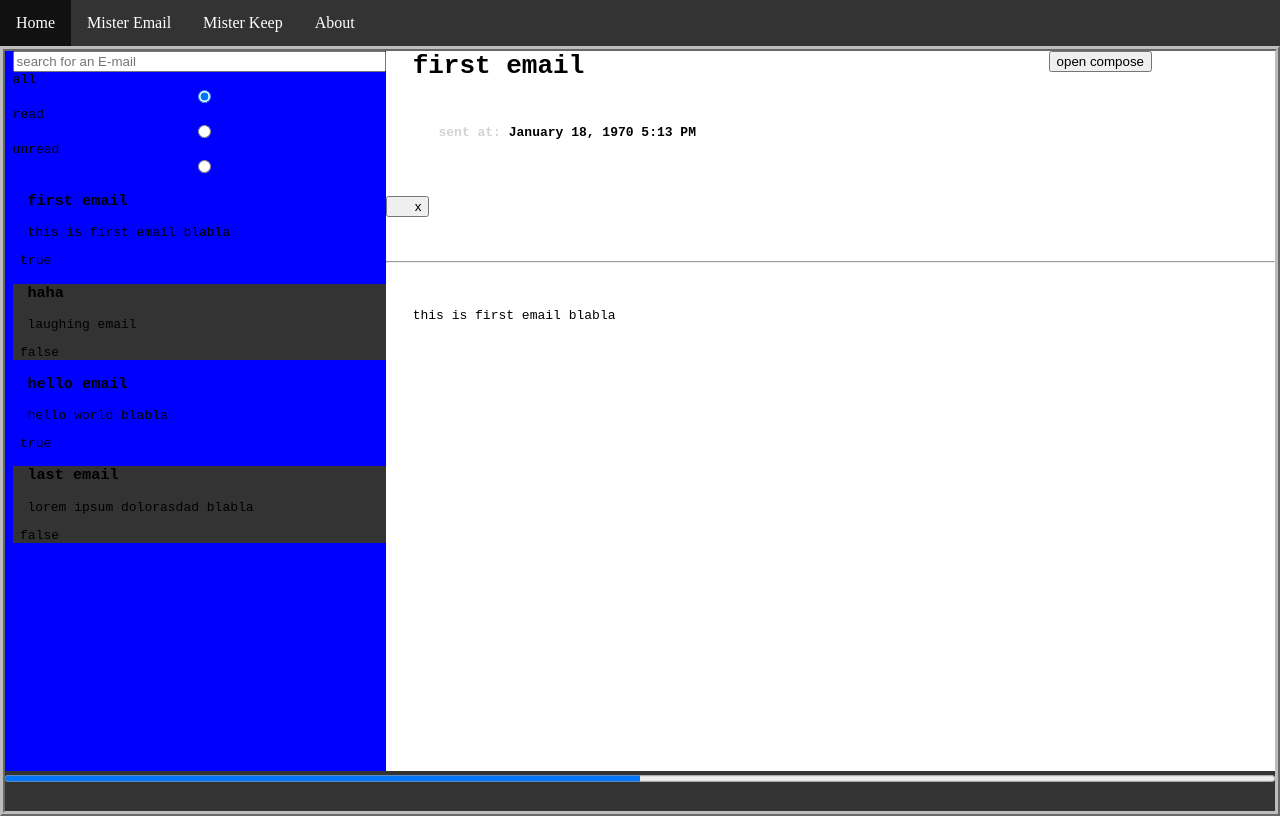
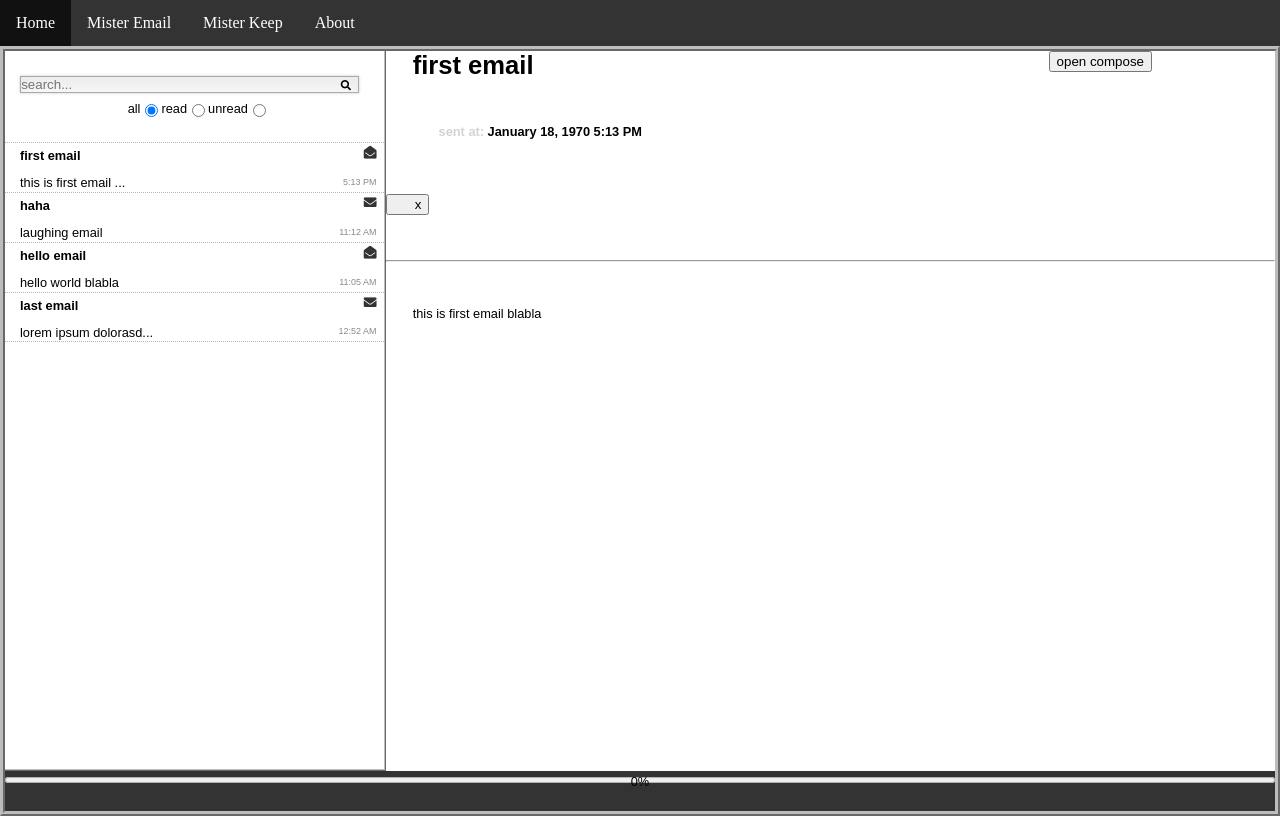
Before and after one commit to galJacob/appsus, a plain HTML site: page index.html in a window 1280 px wide. Both pictures are taken after a click on the link "Mister Email". Drawn offline with nearby package versions, Linux system fonts and the light colour scheme.

Commit message:
commited

```diff
--- a/cmps/mister-Email/email-filter.js
+++ b/cmps/mister-Email/email-filter.js
@@ -3,10 +3,16 @@ export default {
     // props: ['readEmails', 'emails'],
     template: `
         <section class="email-filter" @keyup.enter="setBusService">
-        <input placeholder="search for an E-mail" v-model="filter.txt" />
-         all <input type="radio" value="all" v-model="filter.emailStatus"/>
-        read <input type="radio" value="read" v-model="filter.emailStatus"/>
-        unread <input type="radio" value="unread" v-model="filter.emailStatus"/>
+            <div class="search-input-container">
+                <input type="text" placeholder="search..." v-model="filter.txt" />
+                <i class="fas fa-search "></i>
+            </div>
+
+            <div class="radio-buttons-container">
+                all <input type="radio" value="all" v-model="filter.emailStatus"/>
+               read <input type="radio" value="read" v-model="filter.emailStatus"/>
+               unread <input type="radio" value="unread" v-model="filter.emailStatus"/>
+            </div>
         </section>`,
     data() {
         return {
--- a/cmps/mister-Email/email-list.js
+++ b/cmps/mister-Email/email-list.js
@@ -9,9 +9,9 @@ export default {
     template: `
     <section class="email-list">
     <email-filter></email-filter>
-      <div v-for="email in filteredEmails">
+      <template v-for="email in filteredEmails">
       <email-preview @click.native="onEmailSelected(email.id)" :email="email" :key="email.id" ></email-preview>
-      </div>
+      </template>
         </section>`,
     data() {
         return {
--- a/cmps/mister-Email/email-preview.js
+++ b/cmps/mister-Email/email-preview.js
@@ -4,9 +4,11 @@ export default {
     props: ['email'],
     template: `
         <section :class="{gray:!email.isRead}" class="email-preview" v-if="email">
-       <h3> {{email.subject}}</h3>
-      <p> {{email.body}}</p>
-      {{isRead}}
+            <i v-if="email.isRead" class="fas fa-envelope-open"></i>
+            <i v-if="!email.isRead" class="fas fa-envelope"></i>
+           <span> {{convertTimeStampToDate}} </span>
+       <strong> {{email.subject}}</strong>
+      <p> {{shorthandBodyPreview}}</p>
         </section>`,
     data() {
         return {
@@ -15,9 +17,14 @@ export default {
     created() {
     },
     computed: {
-        isRead() {
-            return this.email.isRead;
-        }
+        convertTimeStampToDate() {
+            return moment(this.email.sentAt).format('LT');
+        },
+        shorthandBodyPreview() {
+            if (this.email.body.length > 20)
+                return `${this.email.body.substr(0, 20)}...`;
+            return this.email.body;
+        },
     },
     methods: {
 
--- a/cmps/mister-Email/email-status.js
+++ b/cmps/mister-Email/email-status.js
@@ -4,18 +4,29 @@ export default {
     props: ['readEmails', 'emails'],
     template: `
         <section class="email-status">
-        <progress :value="readEmails" :max="emails.length">
+        <progress :value="setProgValue" :max="100">
+
         </progress>
         </section>`,
     data() {
         return {
+            progValue :parseInt((this.readEmails/this.emails.length)*100),
         }
     },
     created() {
+        console.log('c');
+        console.log(this.progValue);
+
     },
     computed: {
+        setProgValue(){
+        }
     },
     watch: {
+        progValue(){
+            console.log('c');
+
+        }
     },
     methods: {
     },
--- a/css/main.css
+++ b/css/main.css
@@ -22,7 +22,8 @@ body{
 }
 
 .mister-email{
-    font-family: monospace;
+    font-family: sans-serif;
+    font-size: 0.8em;
 
     border: 5px ridge #bcbcbc;
     display: flex;
@@ -30,7 +31,7 @@ body{
 }
 
 .email-filter{
-    /* width: 30vw; */
+    margin:25px 0;
 }
 .modal-btn{
     position: absolute;
@@ -65,26 +66,88 @@ progress{
 }
 .email-list{
     width: 30%;
-    background-color: blue;
+    /* background-color: blue; */
     height: 90vh;
+    overflow-y:auto;
+    border-right: 2px ridge #bcbcbc;
+    border-bottom: 2px ridge #bcbcbc;
 }
 .email-details{
     width: 70%;
     height: 90vh;
 }
 .gray{
-    background-color: #333;
+    /* background-color: #333; */
+}
+.fa-envelope-open,.fa-envelope{
+    position:absolute;
+    right: 2%;
+    top: 10%;
+    color: #333333;
+    z-index: -1;
 }
 .email-preview{
+    padding-top: 5px;
+    position: relative;
 cursor: pointer;
+height: 50px;
+display: flex;
+flex-direction: column;
+justify-content: space-between;
+border-top: 1px dotted #80808091;
+    /* border-bottom: 1px dotted #80808091; */
 }
-.email-list *:not(input){
+.email-preview:last-child{
+    border-bottom: 1px dotted #80808091;
+}
+progress {
+    text-align: center;
+  }
+  progress:after {
+    content: attr(value)'%';
+  }
+
+
+.email-preview span{
+    position: absolute;
+    right: 2%;
+    bottom: 10%;
+    font-size: 0.7em;
+    color: #888;
+    z-index: -1;
+}
+
+.search-input-container{
+    position: relative;
+    margin: 2%;
+}
+.fa-search{
+    position: absolute;
+    top: 25%;
+    right: 7%;
+    font-size: 0.8em;
+    cursor: pointer;
+}
+.email-filter input[type=text]{
+    width: 95%;
+    background: #fcfcfc;
+    border: 1px solid #aaa;
+    padding: 0;
+    margin: 0;
+    box-shadow: 0 0 3px #ccc, 0 10px 15px #ebebeb inset;
+}
+.email-filter input[type=radio]{
+
+  }
+
+.radio-buttons-container{
+    display: flex;
+    justify-content: center;
+}
+.email-list *:not(.email-filter){
     padding-left: 2%;
 }
-.email-list input{
-    width: 100%;
-    /* margin: 0 10%; */
-}
+
 
 
 .email-details *{
--- a/index.html
+++ b/index.html
@@ -6,6 +6,8 @@
     <meta name="viewport" content="width=device-width, initial-scale=1.0">
     <meta http-equiv="X-UA-Compatible" content="ie=edge">
     <title>appsus</title>
+
+    <link rel="stylesheet" href="https://use.fontawesome.com/releases/v5.1.0/css/all.css" integrity="sha384-lKuwvrZot6UHsBSfcMvOkWwlCMgc0TaWr+30HWe3a4ltaBwTZhyTEggF5tJv8tbt" crossorigin="anonymous">
     <link rel="stylesheet" href="css/main.css">
 </head>
 
--- a/pages/email-app.js
+++ b/pages/email-app.js
@@ -8,9 +8,9 @@ import emailCompose from '../cmps/mister-Email/email-compose.js';
 export default {
     template: `
     <section  class="mister-email">
+        <email-compose @emailSent="onAddNewEmail" @closeCompose="composeShown=!composeShown"  v-if="composeShown"></email-compose>
     <button @click="composeShown=!composeShown" class="modal-btn">open compose</button>
     <!-- <keep-alive> -->
-    <email-compose @emailSent="onAddNewEmail" @closeCompose="composeShown=!composeShown"  v-if="composeShown"></email-compose>
     <!-- </keep-alive> -->
       <email-list :emails="emails" :filteredEmails="setFilteredEmails" @emailHasRead="updateReadEmails"
       @emailSelected="updateSelectedEmail"></email-list>
```
